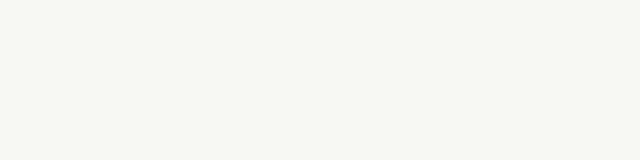
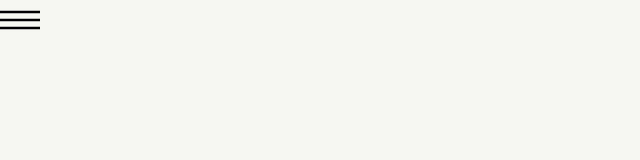
Before and after one commit to kim-atkinson/portfolio, a plain HTML site: page index.html in a window 1280 px wide. Shown: the whole page, without its empty margins (0-640 px from the left). Drawn offline with Linux system fonts and the light colour scheme.

Commit message:
Created icon component.

```diff
--- a/index.html
+++ b/index.html
@@ -7,5 +7,9 @@
     <link rel="stylesheet" href="css/base.css" />
     <link rel="stylesheet" href="css/styles.css" />
   </head>
-  <body></body>
+  <body>
+    <svg class="icon">
+      <use xlink:href="images/icons-sprite.svg#mobile-nav"></use>
+    </svg>
+  </body>
 </html>
```
Also changed, not shown: components/icon.html (added).
